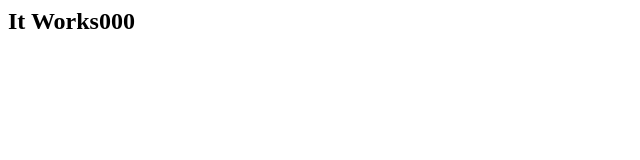
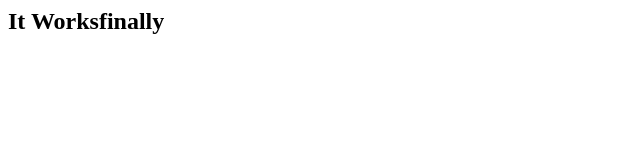
Before and after one commit to magnusducatuslt/ansible-pull, a plain HTML site: page webapp/index.html in a window 1280 px wide. Shown: the full height of the page, 0-640 px from the left. Drawn offline with Linux system fonts and the light colour scheme.

Commit message:
feature:add

```diff
--- a/webapp/index.html
+++ b/webapp/index.html
@@ -1 +1 @@
-<h2>It Works000</h2>
+<h2>It Worksfinally</h2>
```
Also changed, not shown: logs.txt, 2 other files.
